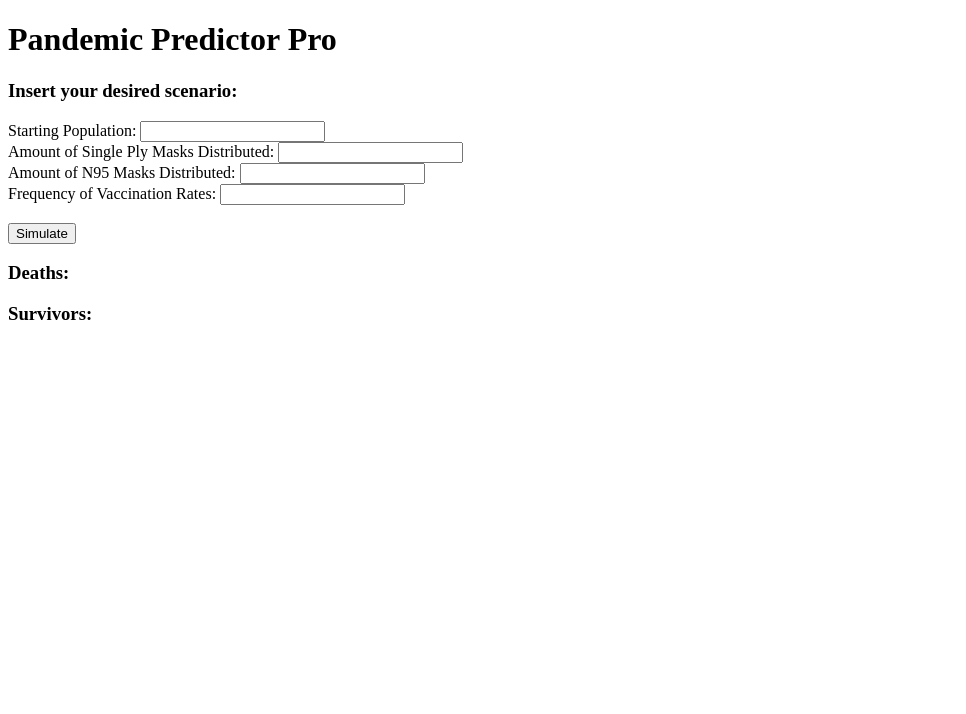
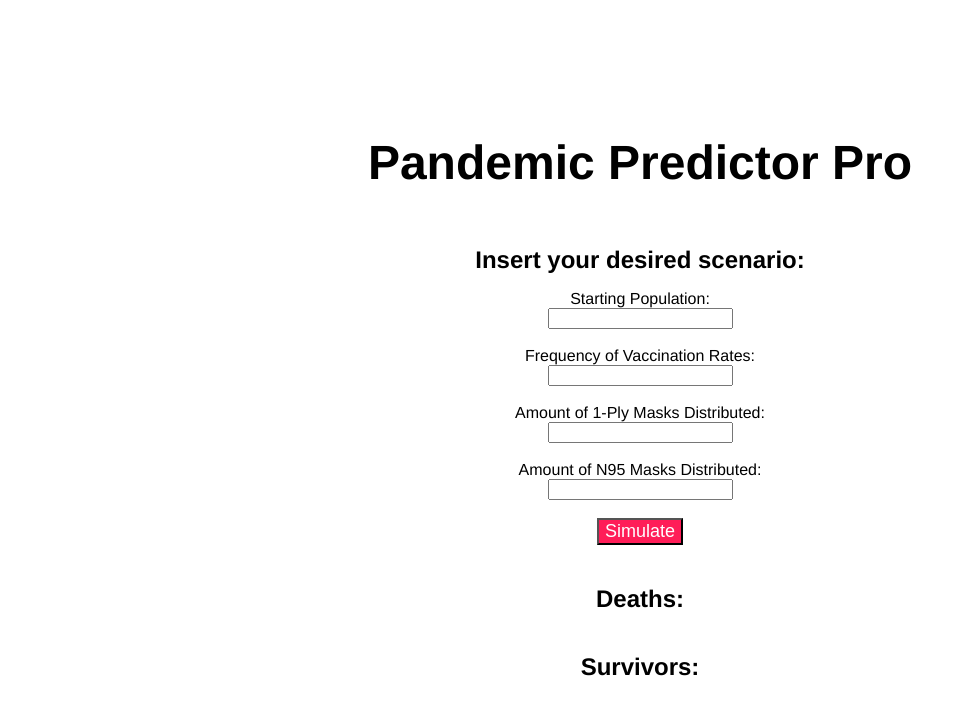
Before and after one commit to JIS-CS/Gavin-and-Jaythan-Final-PT, a plain HTML site: page index.html in a window 1280 px wide. Shown: the whole page, without its empty margins (0-966 px from the left). Drawn offline with Linux system fonts and the light colour scheme.

Commit message:
03/03 - Start website decoration CSS, and finalize simulate button

```diff
--- a/index.html
+++ b/index.html
@@ -4,25 +4,26 @@
 <head>
     <title> Pandemic Predictor Pro </title>
     <script src="script.js"></script>
+    <link rel="stylesheet" type="text/css" href="styles.css">
 </head>
 
 <body>
     <h1> Pandemic Predictor Pro </h1>
     <h3> Insert your desired scenario: </h3>
 
-    <label> Starting Population: </label> <input id="startPop"><br>
-    <label> Amount of Single Ply Masks Distributed: </label> <input id="singlePlyMasks"><br>
-    <label> Amount of N95 Masks Distributed: </label><input id="n95Masks"><br>
-    <label> Frequency of Vaccination Rates: </label> <input id="freqVac"><br>
-    <br>
-    <button onclick="simulatePandemic()")> Simulate </button>
+    <label> Starting Population: </label> <input id="startPop"> <br>
+    <label> Frequency of Vaccination Rates: </label> <input id="freqVac"> <br>
+    <label> Amount of 1-Ply Masks Distributed: </label> <input id="singlePlyMasks"> <br>
+    <label> Amount of N95 Masks Distributed: </label> <input id="n95Masks"> <br>
 
-    <!-- Output: amount of deaths with regard to factors inputted by user -->
+    <button onclick="simulate()"> Simulate </button>
 
-    <h3>  Deaths: </h3> <span id="deaths"></span>
-    <h3>  Survivors: </h3> <span id="survivors"></span>
+    <!-- Output: amount of deaths and survivors after calculation -->
+    <h3>  Deaths: </h3>
+    <span id="deaths"></span>
 
-
+    <h3>  Survivors: </h3>
+    <span id="survivors"></span>
 
 </body>
 </html>
--- a/script.js
+++ b/script.js
@@ -1,30 +1,27 @@
-function simulatePandemic() {
+function simulate() {
   let startPop = parseInt(document.getElementById("startPop").value);
   let singlePlyMasks = parseInt(document.getElementById("singlePlyMasks").value);
   let n95Masks = parseInt(document.getElementById("n95Masks").value);
-  let freqVac = parseFloat(document.getElementById("freqVac").value);
+  let freqVac = parseInt(document.getElementById("freqVac").value);
 
-  // Validate user input
-  if (isNaN(startPop) || isNaN(singlePlyMasks) || isNaN(n95Masks) || isNaN(freqVac)) {
-    alert("Please enter a valid number for all input fields.");
-    return;
-  }
+  // Calculate survival rates based on masks distributed
+  let singlePlySurvivalRate = singlePlyMasks > 0 ? 0.4 : 0;
+  let n95SurvivalRate = n95Masks > 0 ? 0.8 : 0;
 
-  // Calculate the number of deaths
-  let totalDeaths = startPop * 0.9;
-  let maskedDeaths = (singlePlyMasks * 0.4) + (n95Masks * 0.4);
-  let unmaskedDeaths = (totalDeaths - maskedDeaths) * (1 - freqVac) * 0.1;
-  let totalDeathsAfterVaccine = maskedDeaths + unmaskedDeaths;
+  // Calculate number of lives saved based on masks distributed
+  let singlePlyLivesSaved = Math.min(singlePlyMasks, startPop) * singlePlySurvivalRate;
+  let n95LivesSaved = Math.min(n95Masks, startPop) * n95SurvivalRate;
+  let totalLivesSaved = Math.round(singlePlyLivesSaved + n95LivesSaved);
 
-  // Calculate the number of survivors
-  let survivors = startPop - totalDeathsAfterVaccine;
+  // Calculate total deaths
+  let totalDeaths = startPop - totalLivesSaved - Math.round(startPop * freqVac * 0.1);
 
-  // If the number of survivors is negative, set it to 0
-  if (survivors < 0) {
-    survivors = 0;
-  }
+  // Ensure that deaths and survivors cannot be negative or exceed the starting population
+  totalDeaths = Math.max(0, totalDeaths);
+  totalDeaths = Math.min(totalDeaths, startPop);
+  let totalSurvivors = Math.min(startPop - totalDeaths, startPop);
 
-  // Update the HTML with the results
-  document.getElementById("deaths").innerHTML = survivors;
-  document.getElementById("survivors").innerHTML = totalDeathsAfterVaccine;
+  // Output results
+  document.getElementById("deaths").innerHTML = totalDeaths;
+  document.getElementById("survivors").innerHTML = totalSurvivors;
 }
--- /dev/null
+++ b/styles.css
@@ -0,0 +1,40 @@
+body {
+  display: flex;
+  flex-direction: column;
+  align-items: center;
+  justify-content: center;
+  height: 100vh;
+  font-family: Helvetica, Arial, sans-serif;
+}
+
+h1 {
+  font-size: 48px;
+  text-align: center;
+  margin-top: 16px;
+  margin-bottom: 32px;
+}
+
+h3 {
+  font-size: 24px;
+  text-align: center;
+  margin-bottom: 16px;
+}
+
+label {
+  text-align: center;
+}
+
+input[type="number"] {
+  display: block;
+  font-size: 16px;
+  padding: 8px;
+  margin-bottom: 16px;
+}
+
+button {
+  display: block;
+  font-size: 18px;
+  margin-bottom: 16px;
+  background-color: #FF1D58;
+  color: white;
+}
```
